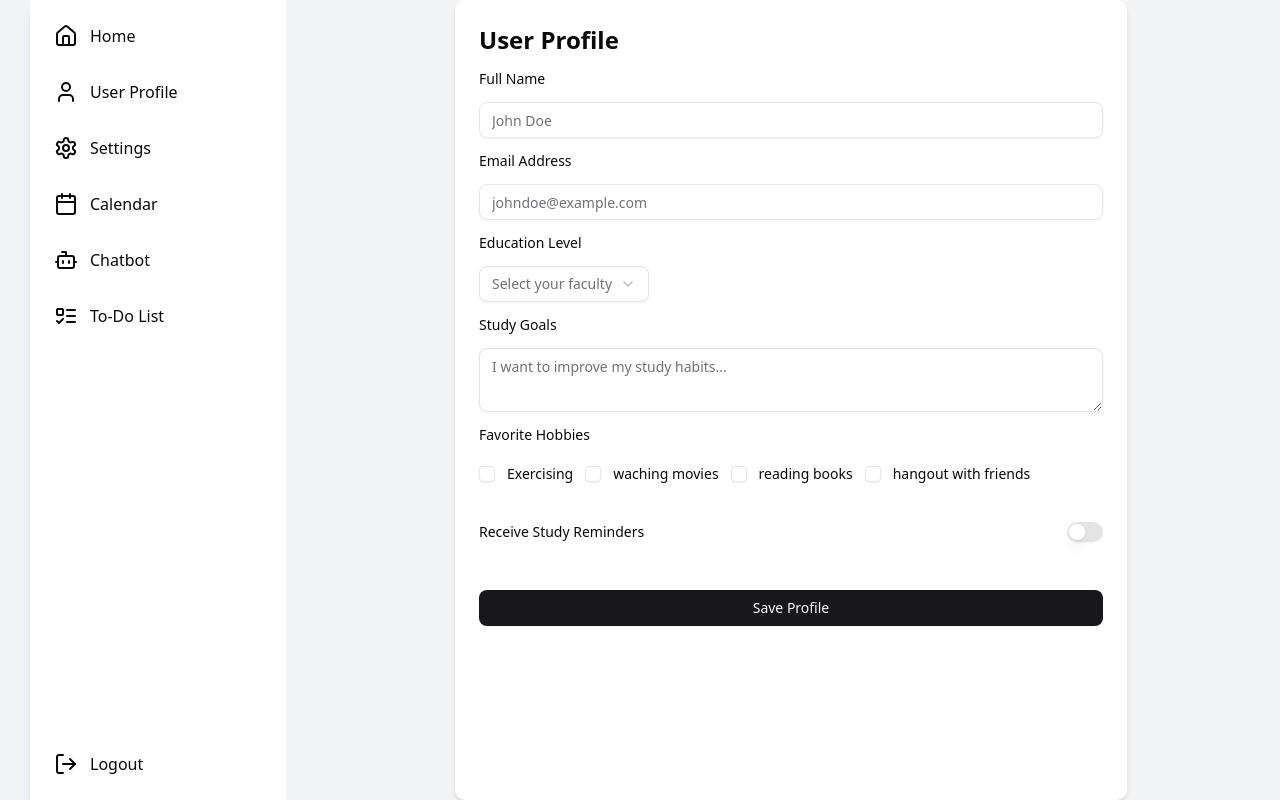
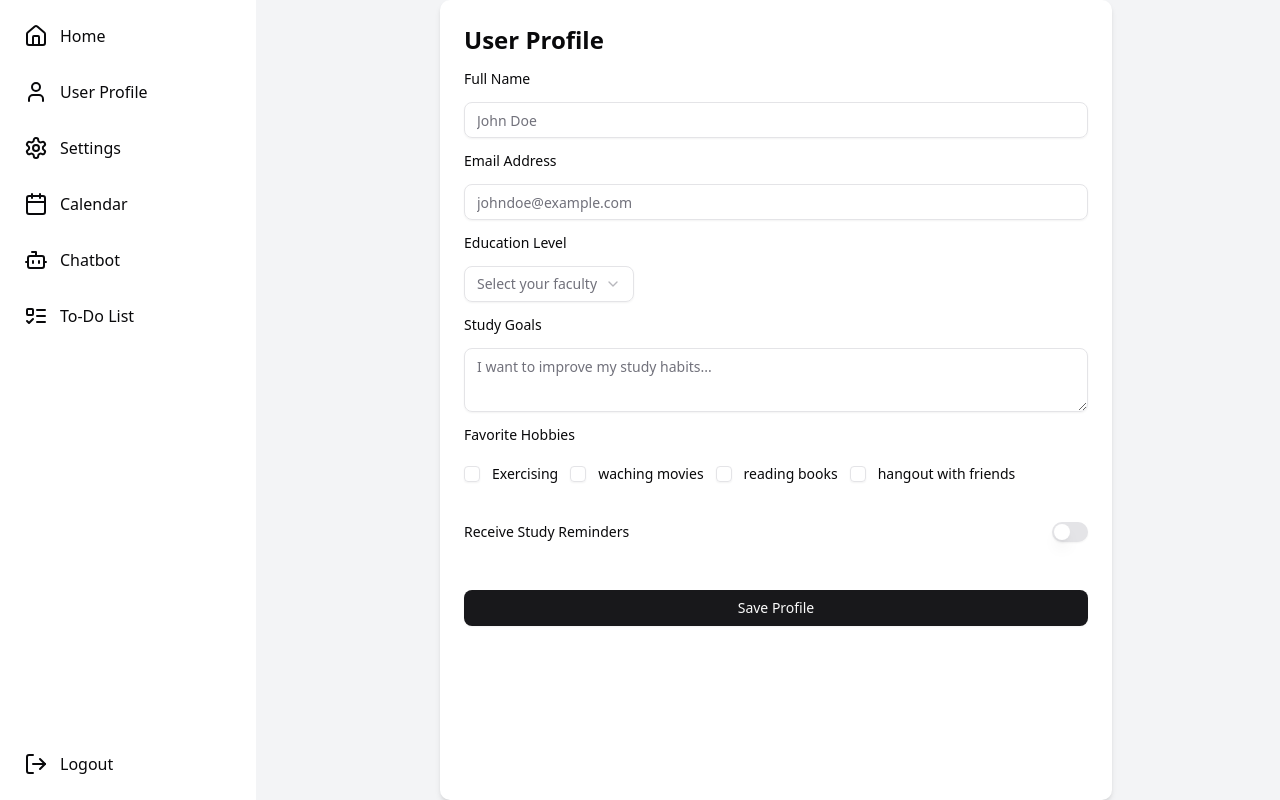
Before and after one commit to iltan987/smart-study-planner, a Next.js app: page /profile in a window 1280 px wide. Built offline with nearby package versions, Linux system fonts and the light colour scheme.

Commit message:
sidebar padding has been removed

```diff
--- a/src/components/Sidebar.tsx
+++ b/src/components/Sidebar.tsx
@@ -62,10 +62,10 @@ const Sidebar = () => {
     <>
       {/* Toggle Button - Only visible on mobile and disappears when sidebar is open */}
       {!isOpen && (
-        <div className="max-h-screen w-[30px] bg-gray-100">
+        <div className="max-h-screen w-[30px] bg-gray-100 md:hidden">
           <button
             onClick={handleToggleClick}
-            className="fixed top-2 left-4 p-4 rounded-md hover:bg-gray-100 md:hidden"
+            className="fixed top-2 p-4 rounded-md md:hidden"
           >
             <Menu className="w-6 h-6" />
           </button>
```
